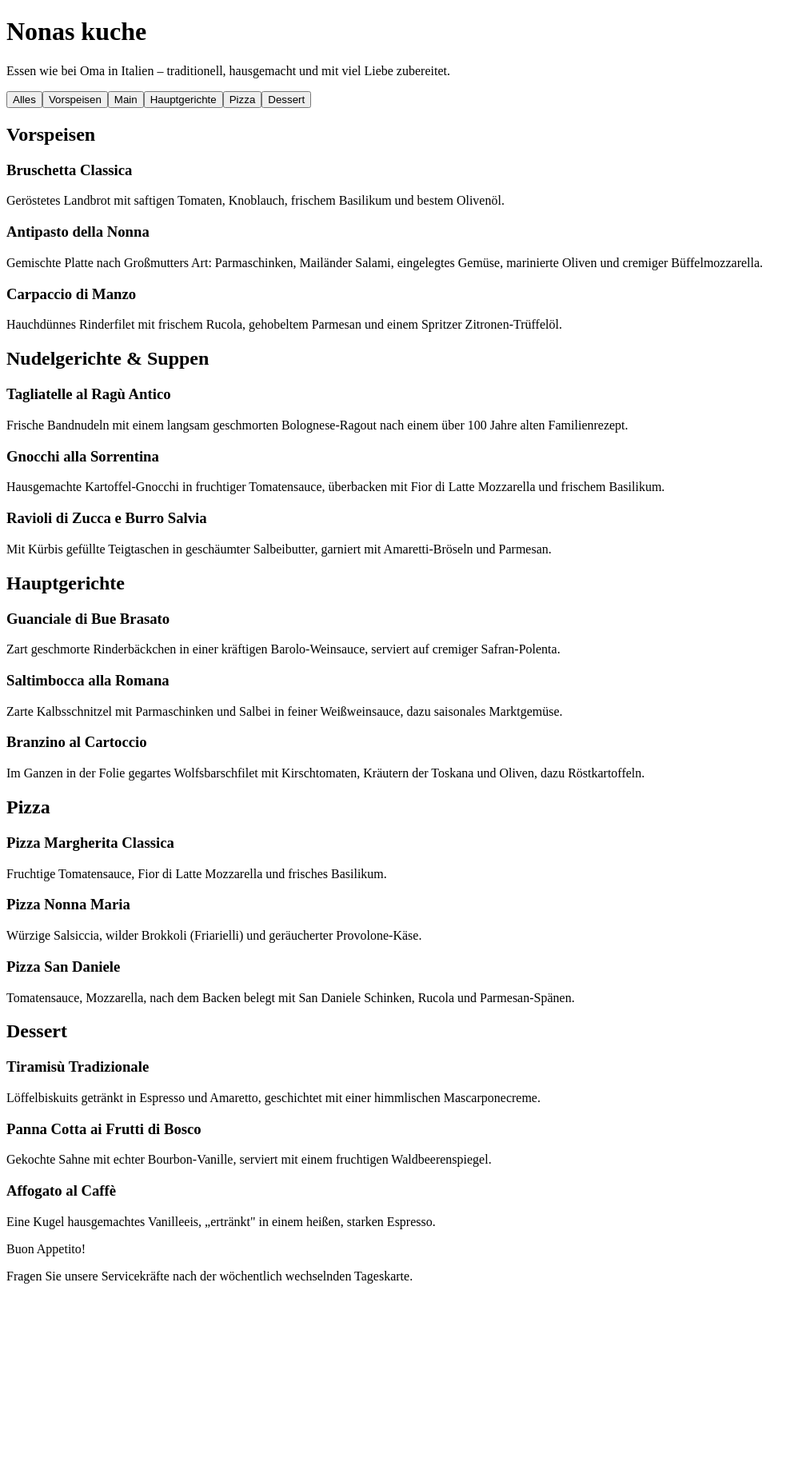
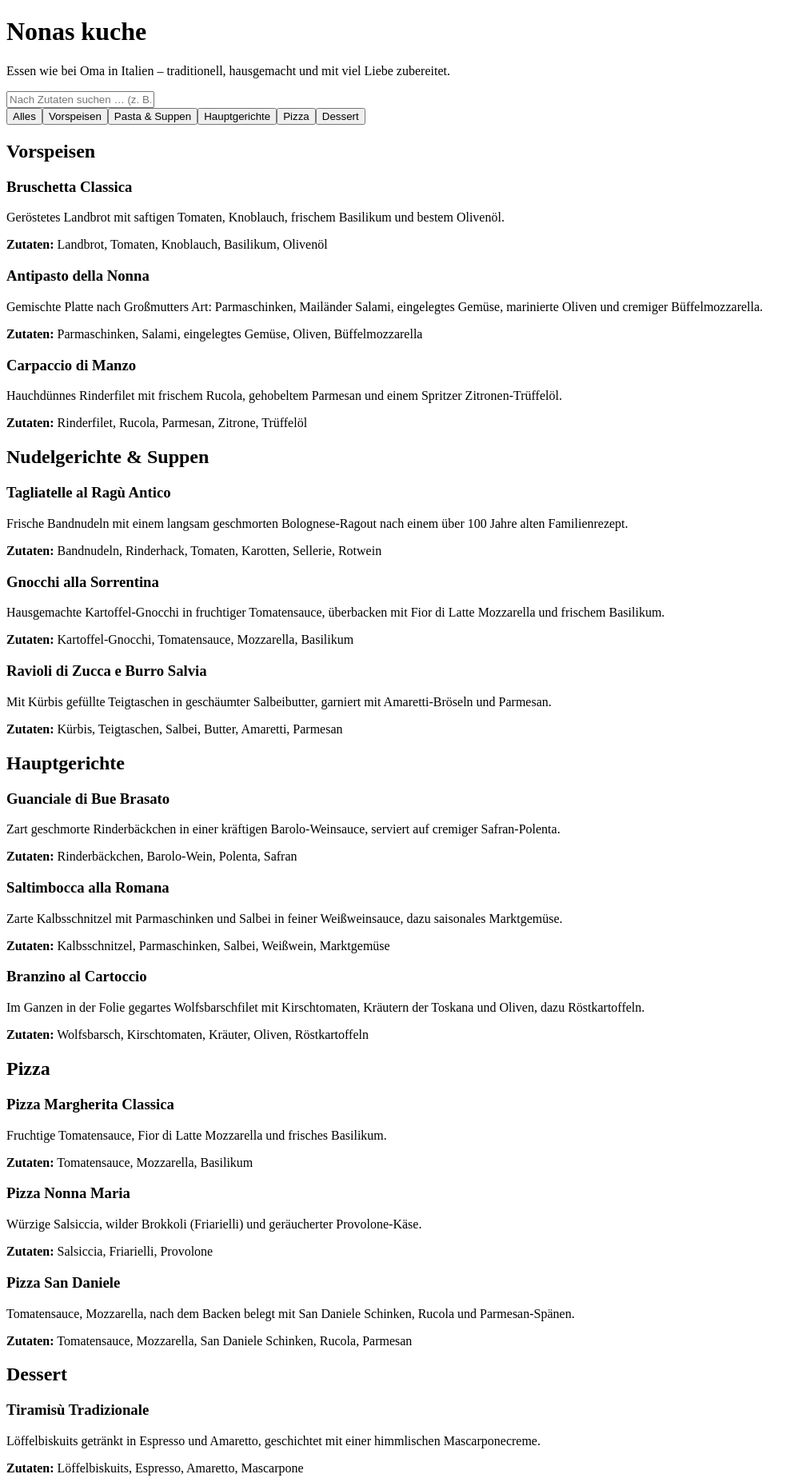
Before and after one commit to reem0078/Sofwareproject-Nonnas-Kuche, a website: page index.html in a window 1280 px wide. Shown: the top 1848 px of the page at 80% size, without its empty margins (0-1008 px from the left). Before the commit the page ends 1621 px from the top, so only its background shows below. Drawn offline with nearby package versions, Linux system fonts and the light colour scheme.

Commit message:
added search bar and package.json

```diff
--- a/app.js
+++ b/app.js
@@ -1,4 +1,4 @@
-const { createApp } = Vue
+const { createApp } = Vue;
 
 createApp({
   data() {
@@ -6,11 +6,12 @@ createApp({
       tagline:
         "Essen wie bei Oma in Italien – traditionell, hausgemacht und mit viel Liebe zubereitet.",
       activeCategory: "all",
+      searchQuery: "",
 
       categories: [
         { id: "all", label: "Alles" },
         { id: "antipasti", label: "Vorspeisen" },
-        { id: "Primi Piatte", label: "Main" },
+        { id: "Primi Piatte", label: "Pasta & Suppen" },
         { id: "secondi", label: "Hauptgerichte" },
         { id: "pizza", label: "Pizza" },
         { id: "dolci", label: "Dessert" },
@@ -25,14 +26,35 @@ createApp({
             {
               name: "Bruschetta Classica",
               desc: "Geröstetes Landbrot mit saftigen Tomaten, Knoblauch, frischem Basilikum und bestem Olivenöl.",
+              ingredients: [
+                "Landbrot",
+                "Tomaten",
+                "Knoblauch",
+                "Basilikum",
+                "Olivenöl",
+              ],
             },
             {
               name: "Antipasto della Nonna",
               desc: "Gemischte Platte nach Großmutters Art: Parmaschinken, Mailänder Salami, eingelegtes Gemüse, marinierte Oliven und cremiger Büffelmozzarella.",
+              ingredients: [
+                "Parmaschinken",
+                "Salami",
+                "eingelegtes Gemüse",
+                "Oliven",
+                "Büffelmozzarella",
+              ],
             },
             {
               name: "Carpaccio di Manzo",
               desc: "Hauchdünnes Rinderfilet mit frischem Rucola, gehobeltem Parmesan und einem Spritzer Zitronen-Trüffelöl.",
+              ingredients: [
+                "Rinderfilet",
+                "Rucola",
+                "Parmesan",
+                "Zitrone",
+                "Trüffelöl",
+              ],
             },
           ],
         },
@@ -40,19 +62,40 @@ createApp({
           id: "2",
           category: "Primi Piatte",
           title: "Nudelgerichte & Suppen",
-
           items: [
             {
               name: "Tagliatelle al Ragù Antico",
               desc: "Frische Bandnudeln mit einem langsam geschmorten Bolognese-Ragout nach einem über 100 Jahre alten Familienrezept.",
+              ingredients: [
+                "Bandnudeln",
+                "Rinderhack",
+                "Tomaten",
+                "Karotten",
+                "Sellerie",
+                "Rotwein",
+              ],
             },
             {
               name: "Gnocchi alla Sorrentina",
               desc: "Hausgemachte Kartoffel-Gnocchi in fruchtiger Tomatensauce, überbacken mit Fior di Latte Mozzarella und frischem Basilikum.",
+              ingredients: [
+                "Kartoffel-Gnocchi",
+                "Tomatensauce",
+                "Mozzarella",
+                "Basilikum",
+              ],
             },
             {
               name: "Ravioli di Zucca e Burro Salvia",
               desc: "Mit Kürbis gefüllte Teigtaschen in geschäumter Salbeibutter, garniert mit Amaretti-Bröseln und Parmesan.",
+              ingredients: [
+                "Kürbis",
+                "Teigtaschen",
+                "Salbei",
+                "Butter",
+                "Amaretti",
+                "Parmesan",
+              ],
             },
           ],
         },
@@ -64,14 +107,34 @@ createApp({
             {
               name: "Guanciale di Bue Brasato",
               desc: "Zart geschmorte Rinderbäckchen in einer kräftigen Barolo-Weinsauce, serviert auf cremiger Safran-Polenta.",
+              ingredients: [
+                "Rinderbäckchen",
+                "Barolo-Wein",
+                "Polenta",
+                "Safran",
+              ],
             },
             {
               name: "Saltimbocca alla Romana",
               desc: "Zarte Kalbsschnitzel mit Parmaschinken und Salbei in feiner Weißweinsauce, dazu saisonales Marktgemüse.",
+              ingredients: [
+                "Kalbsschnitzel",
+                "Parmaschinken",
+                "Salbei",
+                "Weißwein",
+                "Marktgemüse",
+              ],
             },
             {
               name: "Branzino al Cartoccio",
               desc: "Im Ganzen in der Folie gegartes Wolfsbarschfilet mit Kirschtomaten, Kräutern der Toskana und Oliven, dazu Röstkartoffeln.",
+              ingredients: [
+                "Wolfsbarsch",
+                "Kirschtomaten",
+                "Kräuter",
+                "Oliven",
+                "Röstkartoffeln",
+              ],
             },
           ],
         },
@@ -79,19 +142,27 @@ createApp({
           id: "4",
           category: "pizza",
           title: "Pizza",
-
           items: [
             {
               name: "Pizza Margherita Classica",
               desc: "Fruchtige Tomatensauce, Fior di Latte Mozzarella und frisches Basilikum.",
+              ingredients: ["Tomatensauce", "Mozzarella", "Basilikum"],
             },
             {
               name: "Pizza Nonna Maria",
               desc: "Würzige Salsiccia, wilder Brokkoli (Friarielli) und geräucherter Provolone-Käse.",
+              ingredients: ["Salsiccia", "Friarielli", "Provolone"],
             },
             {
               name: "Pizza San Daniele",
               desc: "Tomatensauce, Mozzarella, nach dem Backen belegt mit San Daniele Schinken, Rucola und Parmesan-Spänen.",
+              ingredients: [
+                "Tomatensauce",
+                "Mozzarella",
+                "San Daniele Schinken",
+                "Rucola",
+                "Parmesan",
+              ],
             },
           ],
         },
@@ -103,14 +174,22 @@ createApp({
             {
               name: "Tiramisù Tradizionale",
               desc: "Löffelbiskuits getränkt in Espresso und Amaretto, geschichtet mit einer himmlischen Mascarponecreme.",
+              ingredients: [
+                "Löffelbiskuits",
+                "Espresso",
+                "Amaretto",
+                "Mascarpone",
+              ],
             },
             {
               name: "Panna Cotta ai Frutti di Bosco",
               desc: "Gekochte Sahne mit echter Bourbon-Vanille, serviert mit einem fruchtigen Waldbeerenspiegel.",
+              ingredients: ["Sahne", "Bourbon-Vanille", "Waldbeeren"],
             },
             {
               name: "Affogato al Caffè",
               desc: 'Eine Kugel hausgemachtes Vanilleeis, „ertränkt" in einem heißen, starken Espresso.',
+              ingredients: ["Vanilleeis", "Espresso"],
             },
           ],
         },
@@ -120,9 +199,25 @@ createApp({
 
   computed: {
     visibleSections() {
-      if (this.activeCategory === 'all') return this.sections
-      return this.sections.filter(s => s.category === this.activeCategory)
-    }
-  }
+      const q = this.searchQuery.trim().toLowerCase();
 
-}).mount('#app')
+      let sections =
+        this.activeCategory === "all"
+          ? this.sections
+          : this.sections.filter((s) => s.category === this.activeCategory);
+
+      if (!q) return sections;
+
+      return sections
+        .map((section) => ({
+          ...section,
+          items: section.items.filter(
+            (item) =>
+              item.name.toLowerCase().includes(q) ||
+              item.ingredients.some((ing) => ing.toLowerCase().includes(q)),
+          ),
+        }))
+        .filter((section) => section.items.length > 0);
+    },
+  },
+}).mount("#app");
--- a/index.html
+++ b/index.html
@@ -4,7 +4,6 @@
   <meta charset="UTF-8" />
   <meta name="viewport" content="width=device-width, initial-scale=1.0"/>
   <title> Nonas kuche </title>
-
 </head>
 <body>
 
@@ -14,6 +13,14 @@
     <h1> Nonas kuche </h1>
     <p>{{ tagline }}</p>
   </header>
+
+  <div class="search-bar">
+    <input
+      type="text"
+      v-model="searchQuery"
+      placeholder="Nach Zutaten suchen … (z. B. Basilikum, Parmesan)"
+    />
+  </div>
 
   <nav class="category-nav">
     <button
@@ -27,14 +34,17 @@
   </nav>
 
   <main class="menu">
+    <p v-if="visibleSections.length === 0" class="no-results">
+      Keine Gerichte mit „{{ searchQuery }}" gefunden.
+    </p>
+
     <section
       v-for="section in visibleSections"
       :key="section.id"
       class="menu-section"
     >
-        <div class="section-header">
+      <div class="section-header">
         <h2 class="section-title">{{ section.title }}</h2>
-
       </div>
 
       <div class="menu-items">
@@ -45,6 +55,9 @@
         >
           <h3 class="item-name">{{ item.name }}</h3>
           <p class="item-desc">{{ item.desc }}</p>
+          <p class="item-ingredients">
+            <strong>Zutaten:</strong> {{ item.ingredients.join(', ') }}
+          </p>
         </div>
       </div>
     </section>
```
Also changed, not shown: package.json (added, +9 -0 lines).
